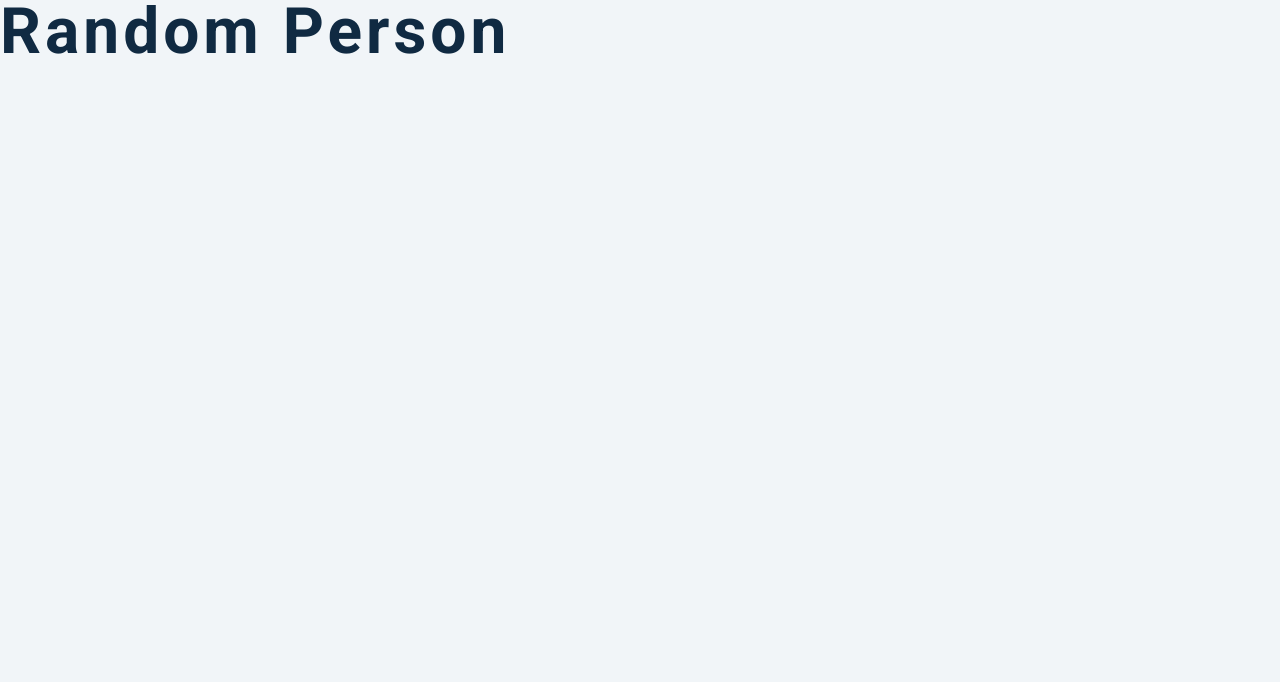
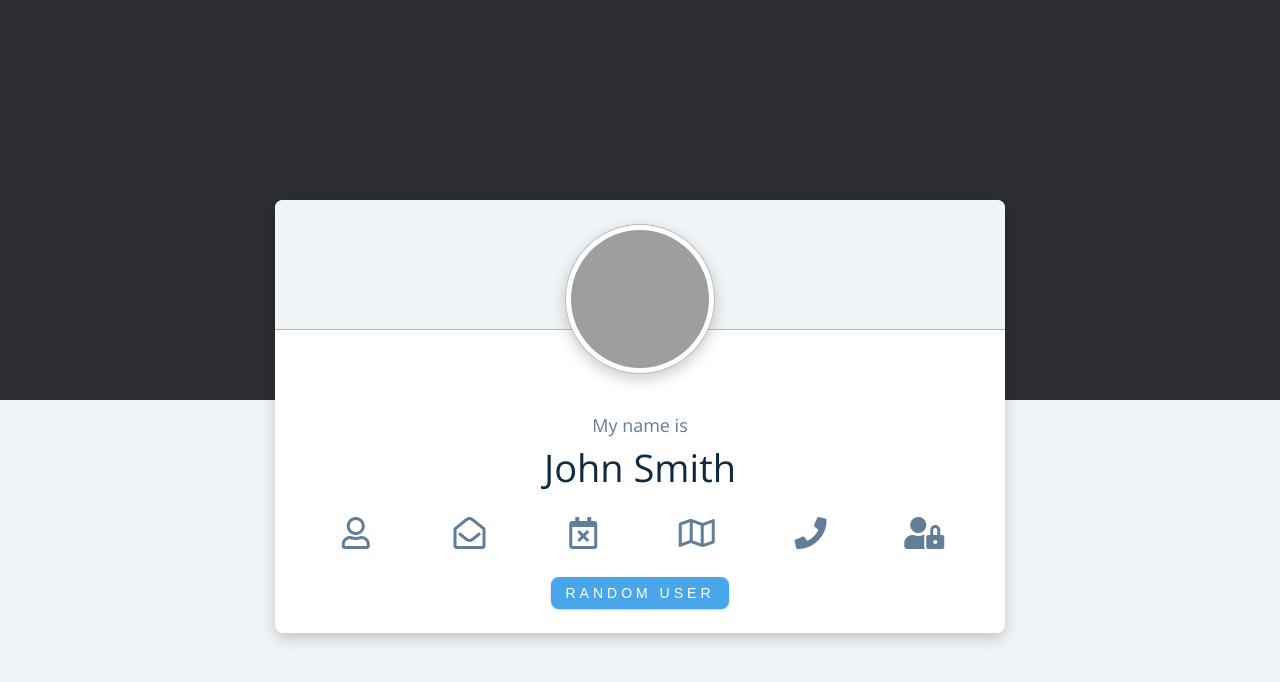
Before and after one commit to Neyen108/ajax-api-projects, a plain HTML site: page 2-random-user/index.html in a window 1280 px wide. Drawn offline with nearby package versions, Linux system fonts and the light colour scheme; grey boxes are pictures that could not be loaded.

Commit message:
added html

```diff
--- a/2-random-user/index.html
+++ b/2-random-user/index.html
@@ -3,7 +3,7 @@
   <head>
     <meta charset="UTF-8" />
     <meta name="viewport" content="width=device-width, initial-scale=1.0" />
-    <title>Random Person</title>
+    <title>Random User</title>
     <!-- font-awesome -->
     <link
       rel="stylesheet"
@@ -14,7 +14,51 @@
   </head>
 
   <body>
-    <h1>random person</h1>
+    <div class="block bcg-black"></div>
+    <div class="block">
+      <div class="container">
+        <img
+          src="https://randomuser.me/api/portraits/men/75.jpg"
+          alt="random user"
+          class="user-img"
+        />
+        <p class="user-title">My name is</p>
+        <p class="user-value">John Smith</p>
+        <div class="values-list">
+          <!-- single icon -->
+          <button class="icon" data-label="name">
+            <span class="far fa-user"></span>
+          </button>
+          <!-- end of single icon -->
+          <!-- single icon -->
+          <button class="icon" data-label="email">
+            <span class="far fa-envelope-open"></span>
+          </button>
+          <!-- end of single icon -->
+          <!-- single icon -->
+          <button class="icon" data-label="age">
+            <span class="far fa-calendar-times"></span>
+          </button>
+          <!-- end of single icon -->
+          <!-- single icon -->
+          <button class="icon" data-label="street">
+            <span class="far fa-map"></span>
+          </button>
+          <!-- end of single icon -->
+          <!-- single icon -->
+          <button class="icon" data-label="phone">
+            <span class="fas fa-phone"></span>
+          </button>
+          <!-- end of single icon -->
+          <!-- single icon -->
+          <button class="icon" data-label="password">
+            <span class="fas fa-user-lock"></span>
+          </button>
+          <!-- end of single icon -->
+        </div>
+        <button class="btn" type="button">random user</button>
+      </div>
+    </div>
     <script type="module" src="./app.js"></script>
   </body>
 </html>
```
